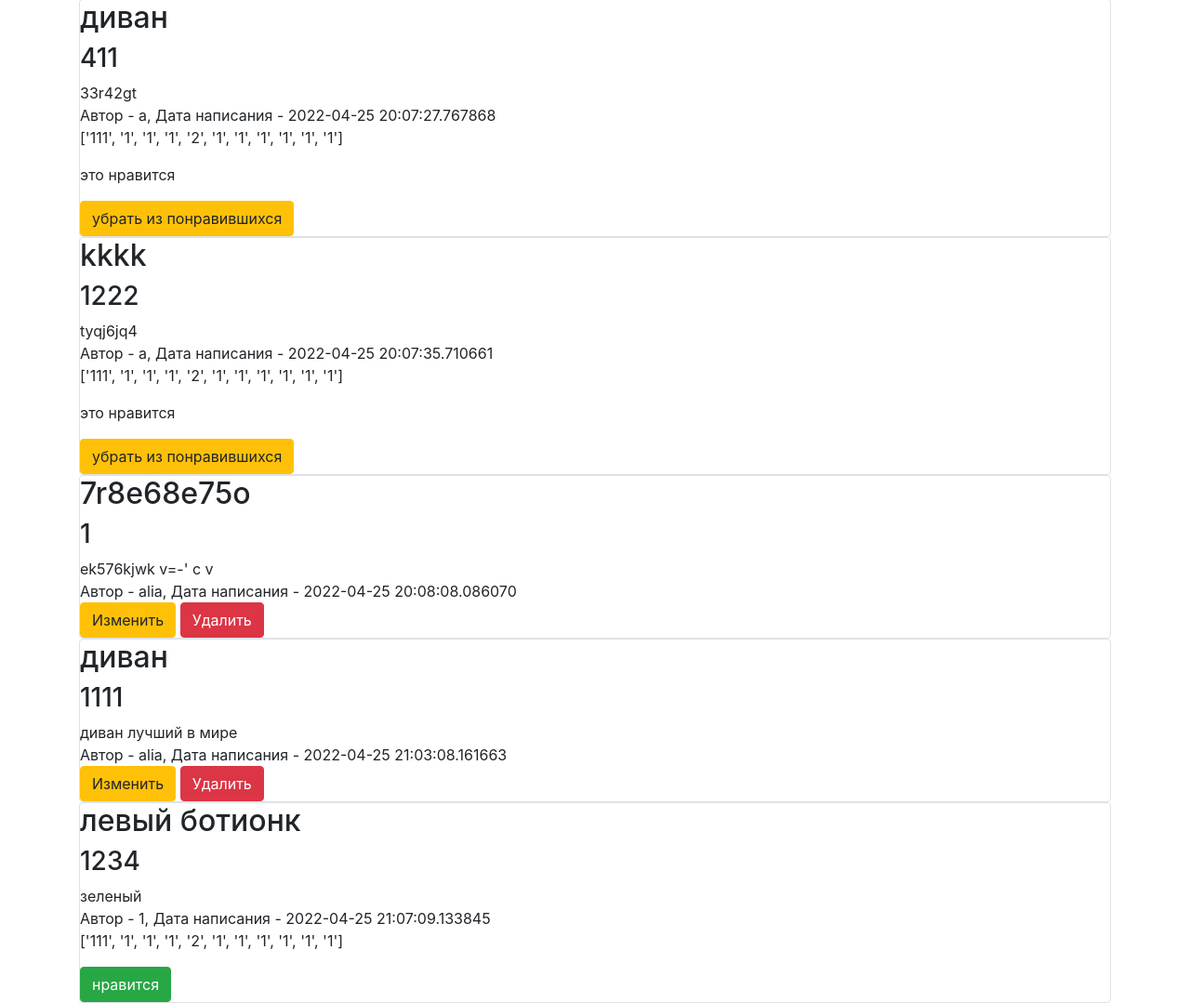
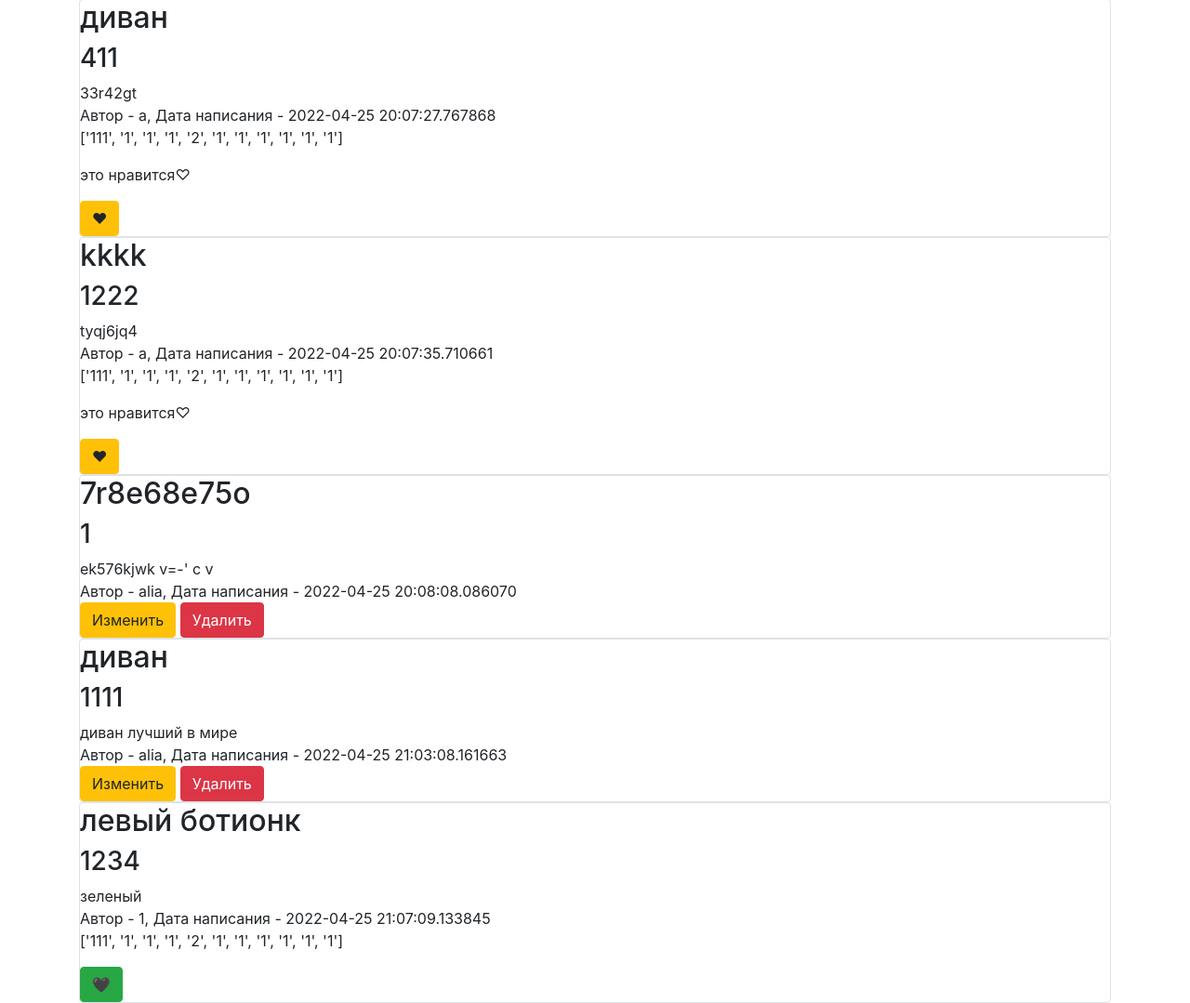
Before and after one commit to aliyalatipova/lib, a Flask app: page / in a window 1280 px wide. Shown: the part 189-1268 px from the top of the page at 93% size. Run offline with Flask 2, Linux system fonts and the light colour scheme; a user stored in the database is signed in; data comes from the database, SQL or seed files in the repository; some libraries are stand-ins or nearby versions.

Commit message:
немного добавлена сердечки

```diff
--- a/17.04/app/templates/index.html
+++ b/17.04/app/templates/index.html
@@ -41,13 +41,13 @@
                 {% set a = item.id %}
                 {% set b = a | string %}
                 {% if b in current_user.liked_news.split() %}
-                    <p>это нравится</p>
+                    <p>это нравится&#9825;</p>
                     <div>
-                        <a href="/dislike/{{ item.id }}/{{ current_user.id }}" class="btn btn-warning">убрать из понравившихся</a>
+                        <a href="/dislike/{{ item.id }}/{{ current_user.id }}" class="btn btn-warning">&#10084;</a>
                     </div>
                     {% else %}
                     <div>
-                        <a href="/news_like/{{ item.id }}/{{ current_user.id }}" class="btn btn-success">нравится</a>
+                        <a href="/news_like/{{ item.id }}/{{ current_user.id }}" class="btn btn-success">&#128420;</a>
                     </div>
                 {% endif %}
             {% endif %}
```
